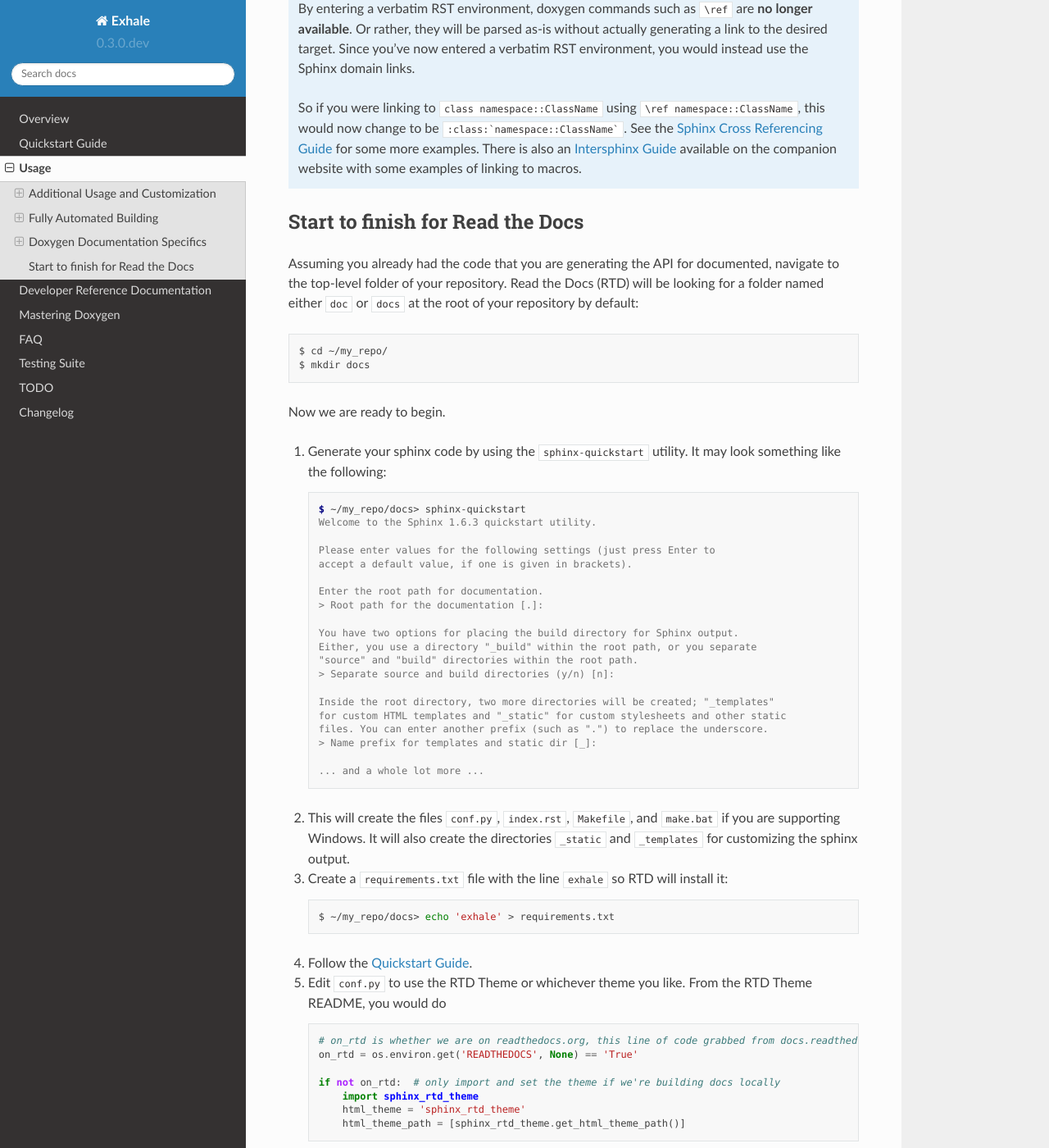
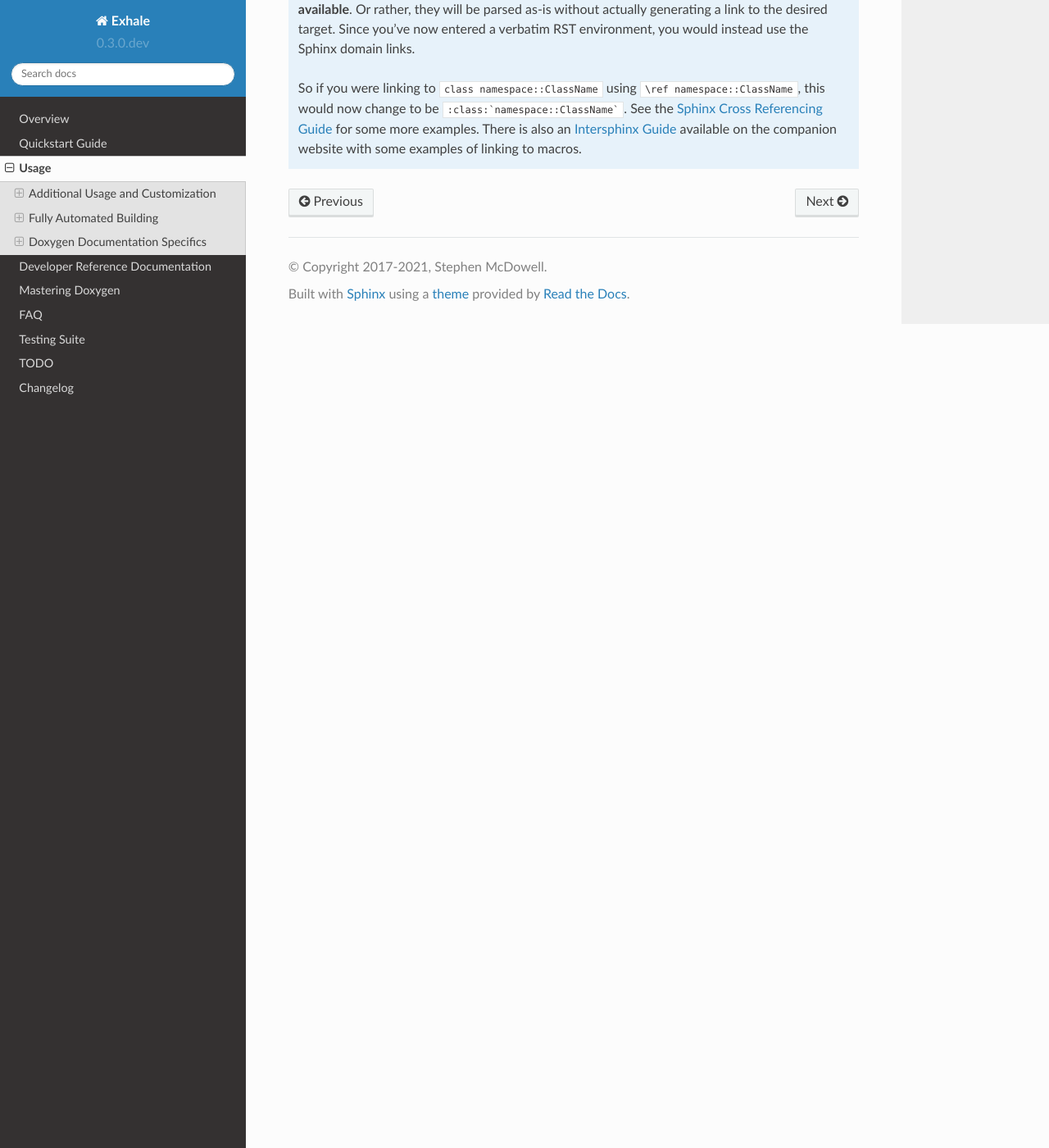
Before and after one commit to svenevs/exhale, a Sphinx documentation site: the page built from docs/usage.rst, in a window 1280 px wide and 1400 px high, scrolled down 17800 px. Shown: the whole window at 82% size. Built offline with Sphinx 7.4.7 and the Read the Docs theme 2.0.0, drawn with Linux system fonts in a browser that asks for light colours; some of the changed text lies outside the part shown.

Commit message:
delete stale RTD docs, link to their tutorial

```diff
--- a/docs/usage.rst
+++ b/docs/usage.rst
@@ -393,98 +393,3 @@ section.
 .. _cross: https://www.sphinx-doc.org/en/master/usage/restructuredtext/domains.html#cross-referencing-syntax
 
 .. _intersphinx: http://my-favorite-documentation-test.readthedocs.io/en/latest/using_intersphinx.html
-
-
-Start to finish for Read the Docs
-----------------------------------------------------------------------------------------
-
-Assuming you already had the code that you are generating the API for documented,
-navigate to the top-level folder of your repository.  Read the Docs (RTD) will be
-looking for a folder named either ``doc`` or ``docs`` at the root of your repository
-by default::
-
-    $ cd ~/my_repo/
-    $ mkdir docs
-
-Now we are ready to begin.
-
-1. Generate your sphinx code by using the ``sphinx-quickstart`` utility.  It may look
-   something like the following:
-
-   .. code-block:: console
-
-      $ ~/my_repo/docs> sphinx-quickstart
-      Welcome to the Sphinx 1.6.3 quickstart utility.
-
-      Please enter values for the following settings (just press Enter to
-      accept a default value, if one is given in brackets).
-
-      Enter the root path for documentation.
-      > Root path for the documentation [.]:
-
-      You have two options for placing the build directory for Sphinx output.
-      Either, you use a directory "_build" within the root path, or you separate
-      "source" and "build" directories within the root path.
-      > Separate source and build directories (y/n) [n]:
-
-      Inside the root directory, two more directories will be created; "_templates"
-      for custom HTML templates and "_static" for custom stylesheets and other static
-      files. You can enter another prefix (such as ".") to replace the underscore.
-      > Name prefix for templates and static dir [_]:
-
-      ... and a whole lot more ...
-
-2. This will create the files ``conf.py``, ``index.rst``, ``Makefile``, and ``make.bat``
-   if you are supporting Windows.  It will also create the directories ``_static`` and
-   ``_templates`` for customizing the sphinx output.
-
-3. Create a ``requirements.txt`` file with the line ``exhale`` so RTD will install it:
-
-   .. code-block:: bash
-
-      $ ~/my_repo/docs> echo 'exhale' > requirements.txt
-
-4. Follow the :ref:`quickstart_guide`.
-
-5. Edit ``conf.py`` to use the RTD Theme or whichever theme you like.  From the RTD
-   Theme README, you would do
-
-   .. code-block:: py
-
-      # on_rtd is whether we are on readthedocs.org, this line of code grabbed from docs.readthedocs.org
-      on_rtd = os.environ.get('READTHEDOCS', None) == 'True'
-
-      if not on_rtd:  # only import and set the theme if we're building docs locally
-          import sphinx_rtd_theme
-          html_theme = 'sphinx_rtd_theme'
-          html_theme_path = [sphinx_rtd_theme.get_html_theme_path()]
-
-6. Go to the admin page of your RTD website and select the *Advanced Settings* tab.
-   Make sure the *Install your project inside a virtualenv using* ``setup.py install``
-   button is **NOT** checked (unless you have a ``setup.py`` at the root of your
-   repository).  In the *Requirements file* box below, enter ``docs/requirements.txt``
-   assuming you followed the steps above.
-
-   I personally prefer to keep the ``requirements.txt`` hidden in the ``docs`` folder
-   so that it is implicit that those are only requirements for building the docs, and
-   not the actual project itself.
-
-And you are done.  Make sure you ``git add`` all of the files in your new ``docs``
-directory, RTD will clone your repository / update when you push commits.  You can
-build it locally using ``make html`` in the current directory, but make sure you do not
-add the ``_build`` directory to your git repository.
-
-.. tip::
-
-   While you are at it, you should probably add to your ``.gitignore``:
-
-   .. code-block:: bash
-
-      docs/_build
-      # wherever you told breathe_projects to look
-      docs/_doxygen
-      # wherever you told Exhale containmentFolder is
-      docs/api
-
-I hope that the above is successful for you, it looks like a lot but it's not too bad...
-right?
```
Also changed, not shown: docs/quickstart.rst (+11 -0 lines).
